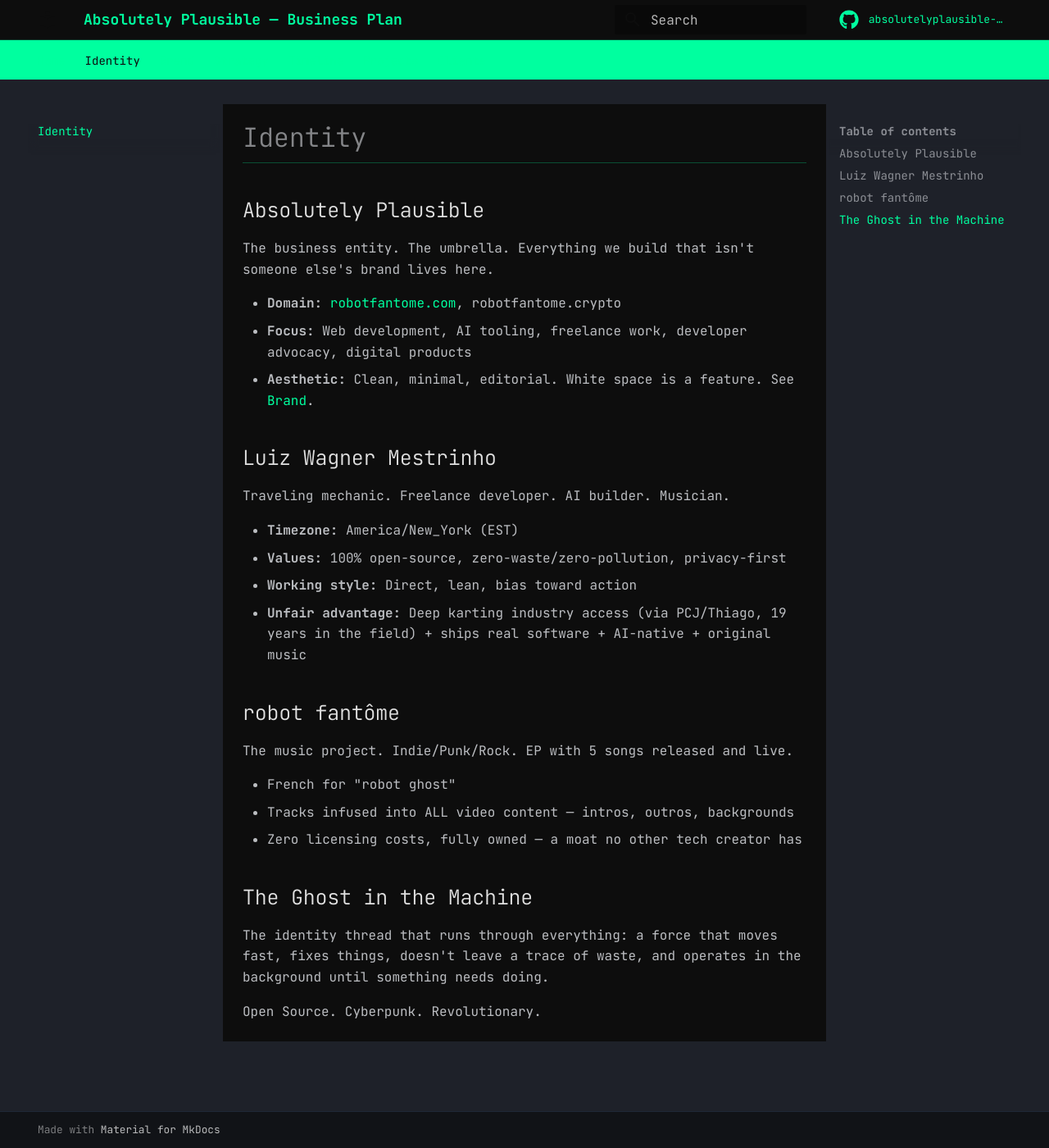
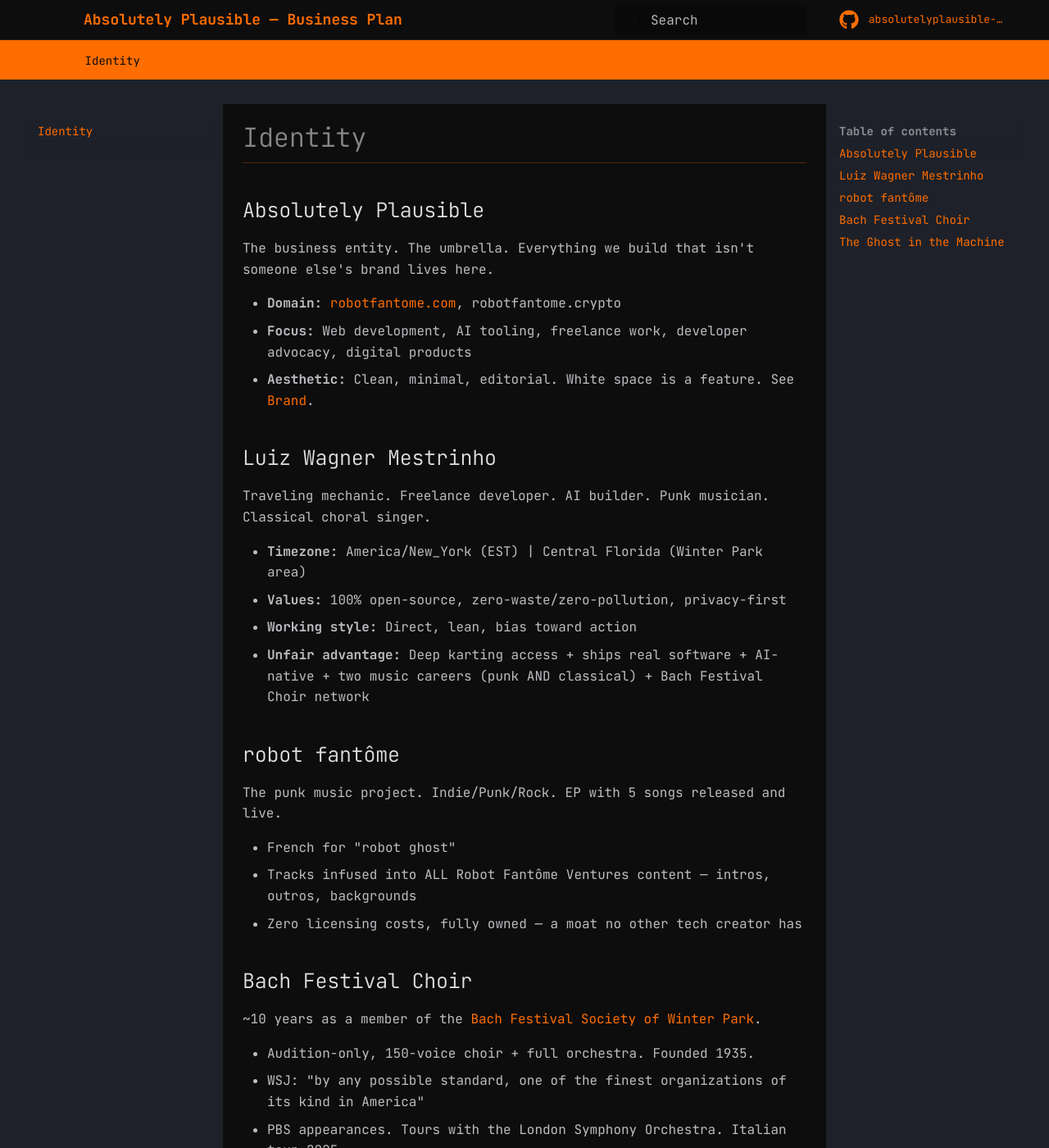
Before and after one commit to wmestrinho/absolutelyplausible-business-plan, an MkDocs documentation site: the page built from docs/identity.md, in a window 1280 px wide and 1400 px high. Shown: the whole window at 82% size. Built offline with MkDocs 1.6.1 and Material for MkDocs 9.7.7, drawn with Linux system fonts in a browser that asks for light colours; comment, search, counter and statistics services are not loaded; some of the changed text lies outside the part shown.

Commit message:
Update strategy with choir identity + orange cyberpunk theme
- Add Bach Festival Choir (10 yrs, 150 voices, WSJ-acclaimed) to Unfair
  Advantage, music section, and identity docs
- Rewrite Plan C content pillar 2: "The Whole Life" — classical choir +
  punk + karting + AI as the brand story
- Add Monday choir rehearsal constraint to weekly rhythm
- Update identity.md with choir as its own section
- Swap primary color from neon green (#00ff9f) to neon orange (#ff6d00)
  across all CSS — sci-fi aesthetic preserved

Co-Authored-By: Claude Sonnet 4.6 <noreply@anthropic.com>

```diff
--- a/docs/identity.md
+++ b/docs/identity.md
@@ -10,20 +10,33 @@ The business entity. The umbrella. Everything we build that isn't someone else's
 
 ## Luiz Wagner Mestrinho
 
-Traveling mechanic. Freelance developer. AI builder. Musician.
+Traveling mechanic. Freelance developer. AI builder. Punk musician. Classical choral singer.
 
-- **Timezone:** America/New_York (EST)
+- **Timezone:** America/New_York (EST) | Central Florida (Winter Park area)
 - **Values:** 100% open-source, zero-waste/zero-pollution, privacy-first
 - **Working style:** Direct, lean, bias toward action
-- **Unfair advantage:** Deep karting industry access (via PCJ/Thiago, 19 years in the field) + ships real software + AI-native + original music
+- **Unfair advantage:** Deep karting access + ships real software + AI-native + two music careers (punk AND classical) + Bach Festival Choir network
 
 ## robot fantôme
 
-The music project. Indie/Punk/Rock. EP with 5 songs released and live.
+The punk music project. Indie/Punk/Rock. EP with 5 songs released and live.
 
 - French for "robot ghost"
-- Tracks infused into ALL video content — intros, outros, backgrounds
+- Tracks infused into ALL Robot Fantôme Ventures content — intros, outros, backgrounds
 - Zero licensing costs, fully owned — a moat no other tech creator has
+
+## Bach Festival Choir
+
+~10 years as a member of the [Bach Festival Society of Winter Park](https://www.bachfestivalflorida.org).
+
+- Audition-only, 150-voice choir + full orchestra. Founded 1935.
+- WSJ: "by any possible standard, one of the finest organizations of its kind in America"
+- PBS appearances. Tours with the London Symphony Orchestra. Italian tour 2025.
+- Repertoire: Bach, Verdi, Mozart, Brahms, Rossini — the canon of choral masterworks
+- Monday evening rehearsals, mid-August through May
+- ~150 musicians in Central Florida = warm professional network
+
+The contrast between choir and punk is not a contradiction — it's the most honest version of who Luiz is. Bach on Monday, punk on Saturday.
 
 ## The Ghost in the Machine
 
--- a/docs/stylesheets/extra.css
+++ b/docs/stylesheets/extra.css
@@ -2,7 +2,7 @@
 
 :root {
   --ap-bg: #0d0d0d;
-  --ap-primary: #00ff9f;
+  --ap-primary: #ff6d00;
   --ap-accent: #ff003c;
   --ap-secondary: #7b2fff;
   --ap-surface: #111827;
@@ -10,7 +10,7 @@
   --ap-text: #e0e0e0;
   --ap-muted: #6b7280;
 
-  --md-primary-fg-color: #00ff9f;
+  --md-primary-fg-color: #ff6d00;
   --md-primary-bg-color: #0d0d0d;
   --md-accent-fg-color: #ff003c;
   --md-default-bg-color: #0d0d0d;
@@ -21,22 +21,22 @@
 /* Header */
 .md-header {
   background-color: #0d0d0d;
-  border-bottom: 1px solid #00ff9f33;
+  border-bottom: 1px solid #ff6d0033;
 }
 
 .md-header__title {
-  color: #00ff9f;
+  color: #ff6d00;
   font-family: 'JetBrains Mono', monospace;
 }
 
 /* Navigation */
 .md-nav__link--active,
 .md-nav__link:hover {
-  color: #00ff9f;
+  color: #ff6d00;
 }
 
 .md-tabs__link--active {
-  color: #00ff9f;
+  color: #ff6d00;
 }
 
 /* Content */
@@ -48,10 +48,10 @@ h1, h2, h3 {
   color: #e0e0e0;
 }
 
-h1 { border-bottom: 1px solid #00ff9f44; padding-bottom: 0.3em; }
+h1 { border-bottom: 1px solid #ff6d0044; padding-bottom: 0.3em; }
 
 a {
-  color: #00ff9f;
+  color: #ff6d00;
 }
 
 a:hover {
@@ -61,13 +61,13 @@ a:hover {
 /* Code blocks */
 code {
   background-color: #111827;
-  color: #00ff9f;
+  color: #ff6d00;
   border: 1px solid #1f2937;
 }
 
 /* Admonitions — cyberpunk style */
 .admonition {
-  border-left: 4px solid #00ff9f;
+  border-left: 4px solid #ff6d00;
   background-color: #111827;
 }
 
@@ -91,7 +91,7 @@ code {
 
 .md-typeset table:not([class]) th {
   background-color: #111827;
-  color: #00ff9f;
+  color: #ff6d00;
 }
 
 .md-typeset table:not([class]) tr:hover {
```
Also changed, not shown: STRATEGY.md (+24 -12 lines), TIMELINE.md (+2 -1 lines).
